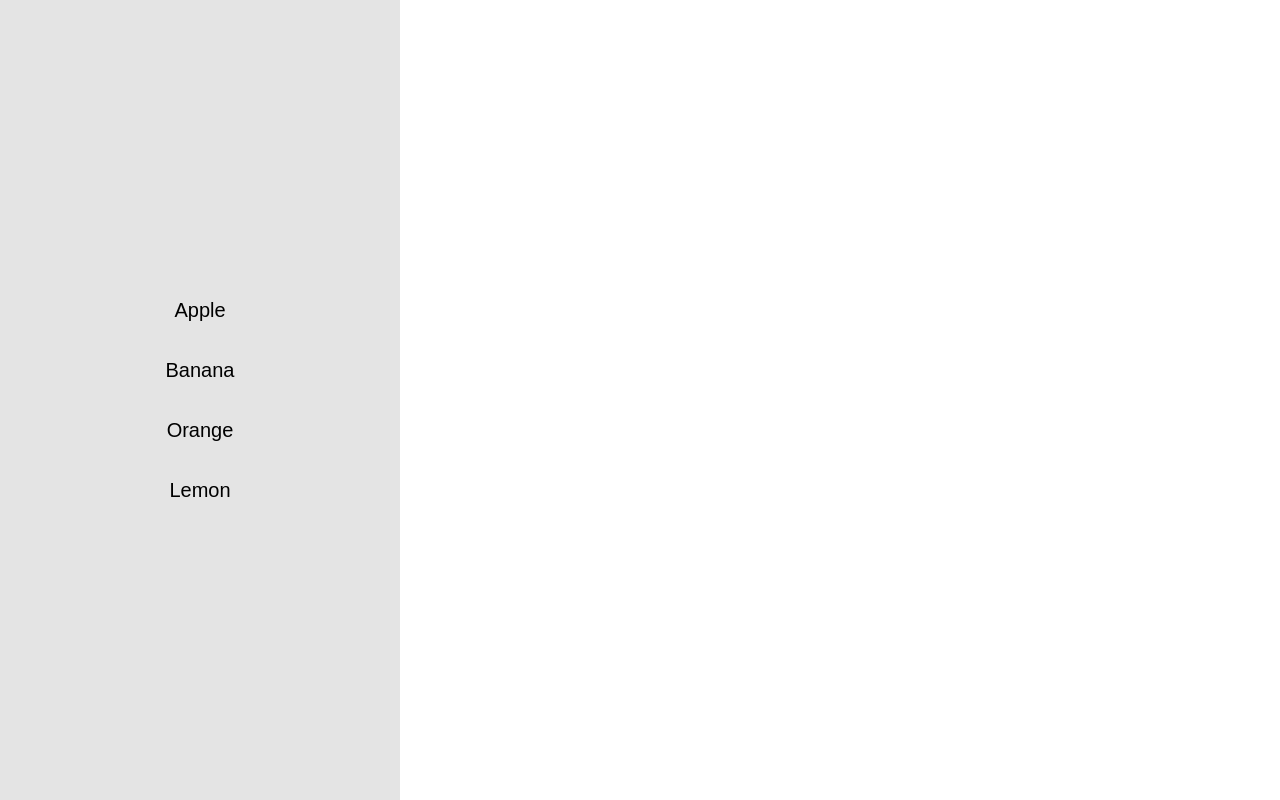
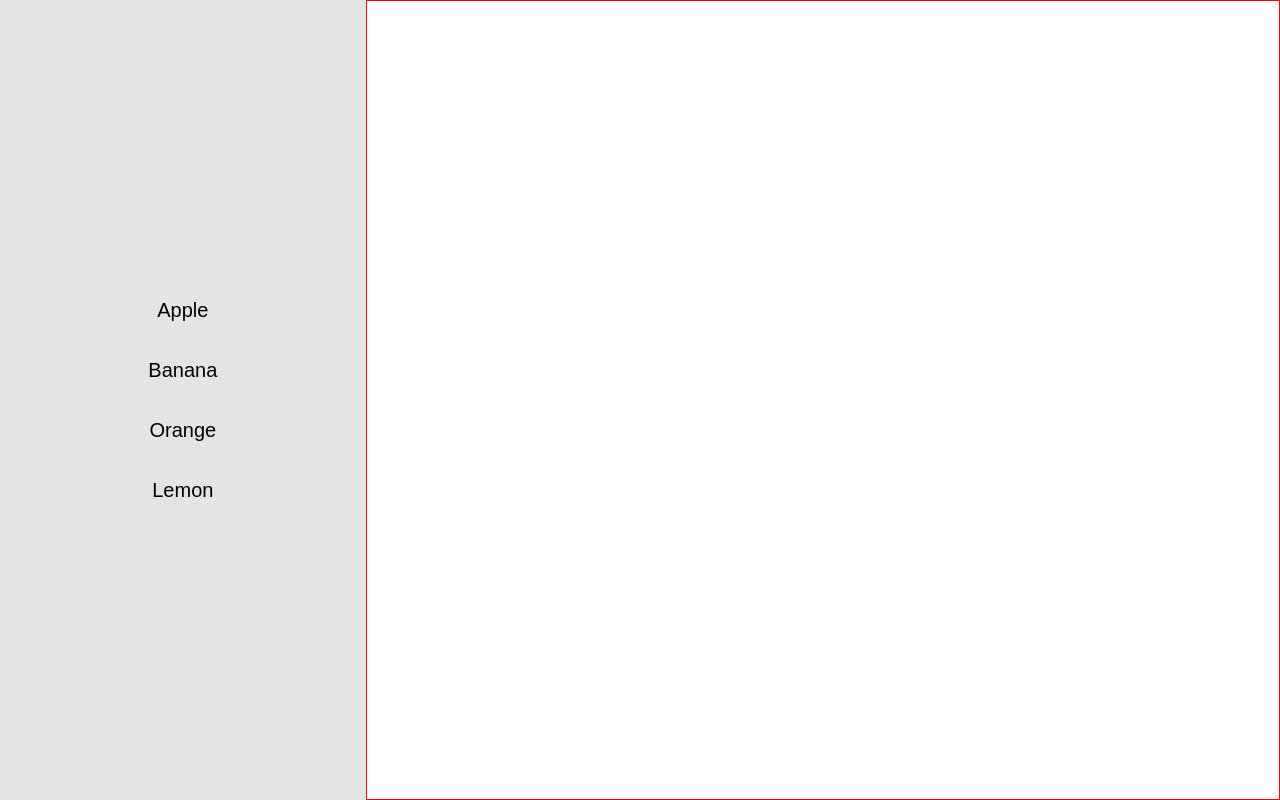
Before and after one commit to kaminiso-git/narou_practice, a Vue app: page / in a window 1280 px wide. Built offline with nearby package versions, Linux system fonts and the light colour scheme.

Commit message:
メインの枠

```diff
--- a/src/App.vue
+++ b/src/App.vue
@@ -14,5 +14,7 @@ import SideBar from './components/SideBar.vue'
 .container {
   width: 100vw;
   height: 100vh;
+  display: flex;
+  flex-direction: row;
 }
 </style>
--- a/src/components/MainContent.vue
+++ b/src/components/MainContent.vue
@@ -1 +1,12 @@
-<template></template>
+<template>
+  <div :class="$style.container"></div>
+</template>
+
+<style module>
+.container {
+  border: 1px solid red;
+  width: 1000px;
+  margin: auto;
+  height: 100%;
+}
+</style>
```
